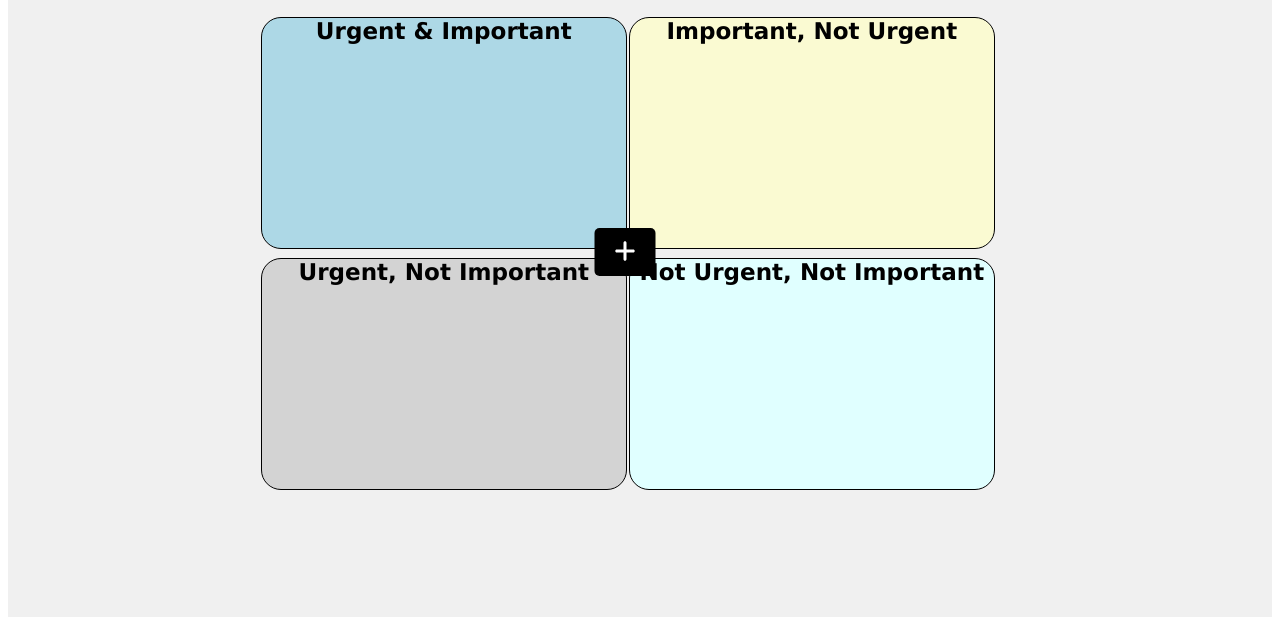
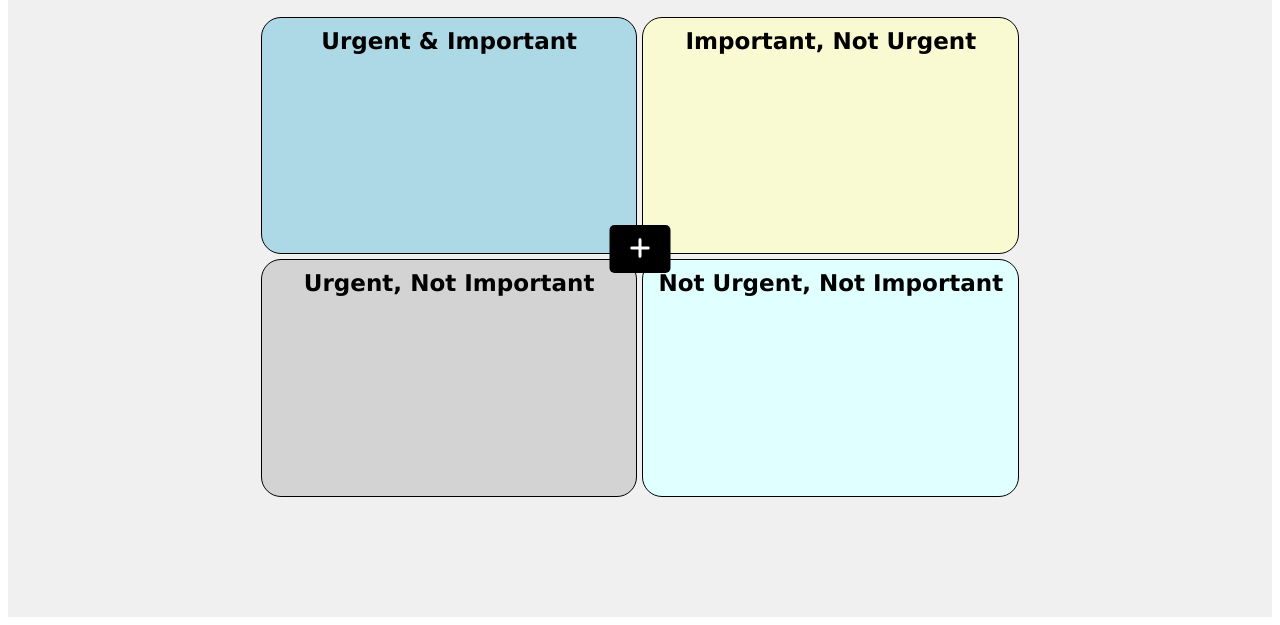
Before and after one commit to sahajkaur77/eisenhower, a website: page index.html in a window 1280 px wide. Shown: the part 191-816 px from the top of the page. Drawn offline with Linux system fonts and the light colour scheme.

Commit message:
some basic css changes(grid container)

```diff
--- a/style.css
+++ b/style.css
@@ -62,49 +62,50 @@ h1 {
   font-family: verdana, sans-serif;
 }
 
+/* Matrix container setup for 2x2 grid layout */
 .matrix-container {
-  position: relative;
-  display: flex;
-  flex-wrap: wrap;
+  display: grid;
+  grid-template-columns: 1fr 1fr; /* Two columns */
+  grid-template-rows: 1fr 1fr; /* Two rows */
+  gap: 5px; /* Space between quadrants */
   width: 60%;
   height: 60%;
-  gap: 2px;
+  margin: 0 auto; /* Center container on the page */
 }
 
+/* Each quadrant setup */
 .quadrant {
-  width: 48%;
-  height: 48%;
   border: 1px solid black;
   border-radius: 20px;
-  /* display: flex; */
-  justify-content: center;
-  /* align-items: flex-start; */
+  display: flex;
+  flex-direction: column; /* Stack heading and task list vertically */
+  align-items: center; /* Center heading horizontally */
+  justify-content: flex-start; /* Align items at the top */
+  padding: 10px; /* Optional: padding for inner spacing */
   font-size: 1.2em;
-  /* Increase font size */
   font-weight: bold;
-  /* Make text bold */
-
+  overflow: hidden; /* Prevent content from overflowing */
 }
 
+/* Center the heading at the top of the quadrant */
 .quadrant-heading {
   text-align: center;
-  margin-bottom: 10px;
   font-size: 1.2em;
   font-weight: bold;
-  font-family: verdana, sans-serif;
+  font-family: Verdana, sans-serif;
+  width: 100%; /* Ensures it spans the width of the quadrant */
+  margin: 0; /* Remove default margin */
+  padding-bottom: 10px; /* Space below heading */
 }
 
+/* Style for the task list to align items to the left */
 .task-list {
-  list-style-type: none;
-  padding: 0 10px;
-  /* Padding to align left */
-  margin-top: 5px;
-  max-height: 150px;
-  /* Set a maximum height for scrollable area */
-  overflow-y: auto;
-  /* Enable vertical scrolling */
-  width: 100%;
-  /* Ensure the task list takes full width of quadrant */
+  list-style-type: none; /* Remove default bullets */
+  padding: 0 10px; /* Aligns tasks with left padding */
+  margin: 0; /* Reset default margin */
+  max-height: 150px; /* Limit height to make it scrollable */
+  overflow-y: auto; /* Enable vertical scrolling */
+  width: 100%; /* Ensure the task list spans the full width */
 }
 
 /* Optional: Add custom scrollbar styles */
@@ -166,8 +167,8 @@ h1 {
 
 .add-button {
   position: absolute;
-  top: 49%;
-  left: 48%;
+  top: 55%;
+  left: 50%;
   transform: translate(-50%, -50%);
   background-color: black;
   color: white;
@@ -175,8 +176,8 @@ h1 {
   border: none;
   border-radius: 5px;
   cursor: pointer;
-  font-size: x-large;
-}
+  font-size: x-large;}
+
 
 .popup {
   display: none;
```
